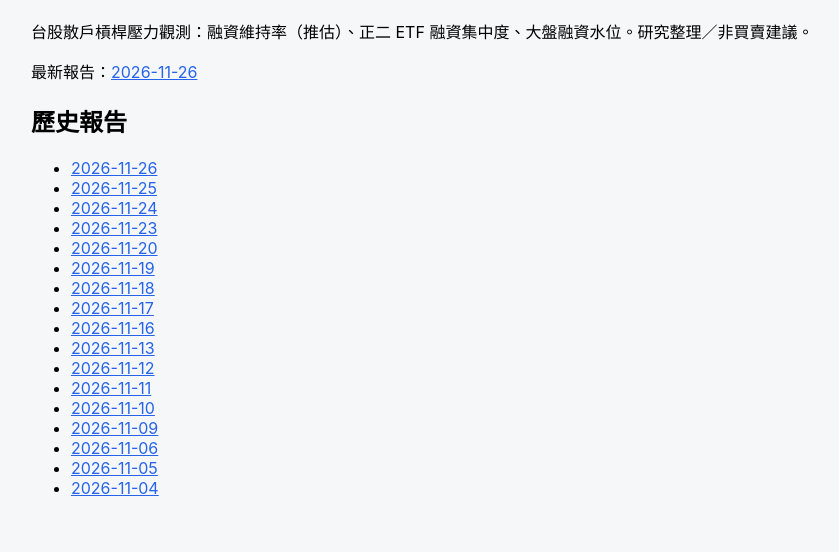
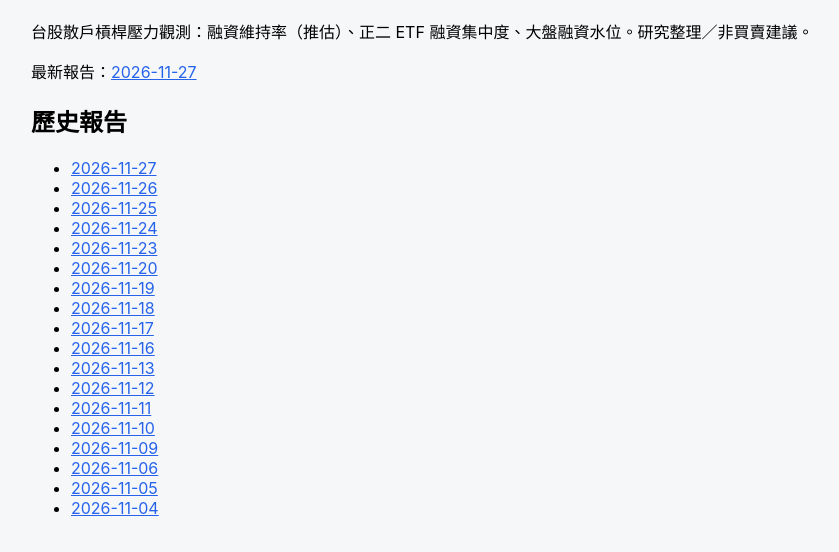
Before and after one commit to MasonLee3721/levradar, a plain HTML site: page index.html in a window 1280 px wide. Shown: the part 86-638 px from the top of the page, without its empty margins (179-1018 px from the left). Drawn offline with Linux system fonts and the light colour scheme.

Commit message:
levradar 20261127 (1/2)

```diff
--- a/index.html
+++ b/index.html
@@ -6,5 +6,5 @@
 .wrap{max-width:860px;margin:0 auto;padding:16px} a{color:#2563eb}</style></head>
 <body><div class="wrap"><h1>散戶槓桿雷達 LevRadar</h1>
 <p>台股散戶槓桿壓力觀測：融資維持率（推估）、正二 ETF 融資集中度、大盤融資水位。研究整理／非買賣建議。</p>
-<p>最新報告：<a href="reports/20261126/LEVRADAR.html">2026-11-26</a></p>
-<h2>歷史報告</h2><ul><li><a href="reports/20261126/LEVRADAR.html">2026-11-26</a></li><li><a href="reports/20261125/LEVRADAR.html">2026-11-25</a></li><li><a href="reports/20261124/LEVRADAR.html">2026-11-24</a></li><li><a href="reports/20261123/LEVRADAR.html">2026-11-23</a></li><li><a href="reports/20261120/LEVRADAR.html">2026-11-20</a></li><li><a href="reports/20261119/LEVRADAR.html">2026-11-19</a></li><li><a href="reports/20261118/LEVRADAR.html">2026-11-18</a></li><li><a href="reports/20261117/LEVRADAR.html">2026-11-17</a></li><li><a href="reports/20261116/LEVRADAR.html">2026-11-16</a></li><li><a href="reports/20261113/LEVRADAR.html">2026-11-13</a></li><li><a href="reports/20261112/LEVRADAR.html">2026-11-12</a></li><li><a href="reports/20261111/LEVRADAR.html">2026-11-11</a></li><li><a href="reports/20261110/LEVRADAR.html">2026-11-10</a></li><li><a href="reports/20261109/LEVRADAR.html">2026-11-09</a></li><li><a href="reports/20261106/LEVRADAR.html">2026-11-06</a></li><li><a href="reports/20261105/LEVRADAR.html">2026-11-05</a></li><li><a href="reports/20261104/LEVRADAR.html">2026-11-04</a></li></ul></div></body></html>
+<p>最新報告：<a href="reports/20261127/LEVRADAR.html">2026-11-27</a></p>
+<h2>歷史報告</h2><ul><li><a href="reports/20261127/LEVRADAR.html">2026-11-27</a></li><li><a href="reports/20261126/LEVRADAR.html">2026-11-26</a></li><li><a href="reports/20261125/LEVRADAR.html">2026-11-25</a></li><li><a href="reports/20261124/LEVRADAR.html">2026-11-24</a></li><li><a href="reports/20261123/LEVRADAR.html">2026-11-23</a></li><li><a href="reports/20261120/LEVRADAR.html">2026-11-20</a></li><li><a href="reports/20261119/LEVRADAR.html">2026-11-19</a></li><li><a href="reports/20261118/LEVRADAR.html">2026-11-18</a></li><li><a href="reports/20261117/LEVRADAR.html">2026-11-17</a></li><li><a href="reports/20261116/LEVRADAR.html">2026-11-16</a></li><li><a href="reports/20261113/LEVRADAR.html">2026-11-13</a></li><li><a href="reports/20261112/LEVRADAR.html">2026-11-12</a></li><li><a href="reports/20261111/LEVRADAR.html">2026-11-11</a></li><li><a href="reports/20261110/LEVRADAR.html">2026-11-10</a></li><li><a href="reports/20261109/LEVRADAR.html">2026-11-09</a></li><li><a href="reports/20261106/LEVRADAR.html">2026-11-06</a></li><li><a href="reports/20261105/LEVRADAR.html">2026-11-05</a></li><li><a href="reports/20261104/LEVRADAR.html">2026-11-04</a></li></ul></div></body></html>
```
